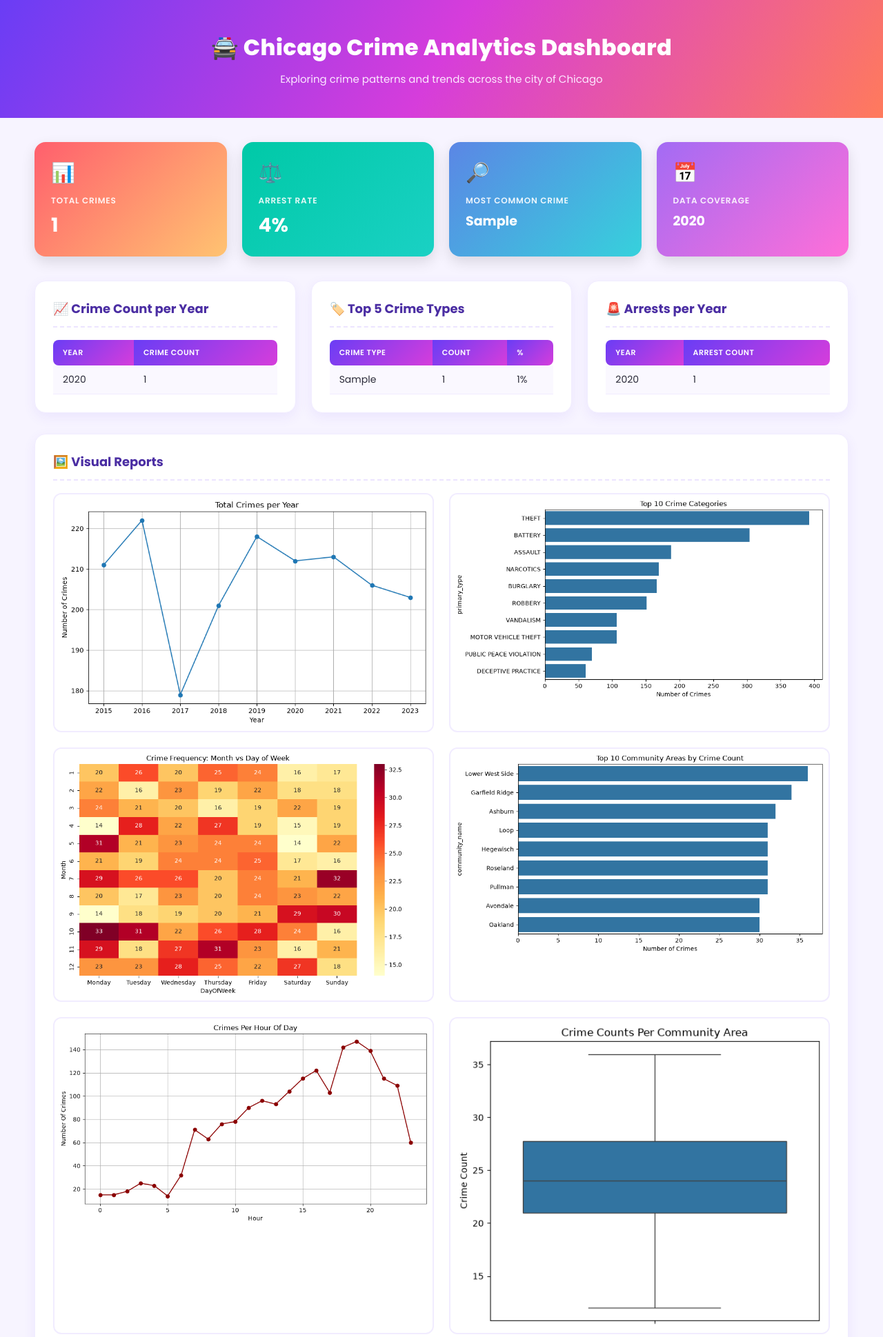
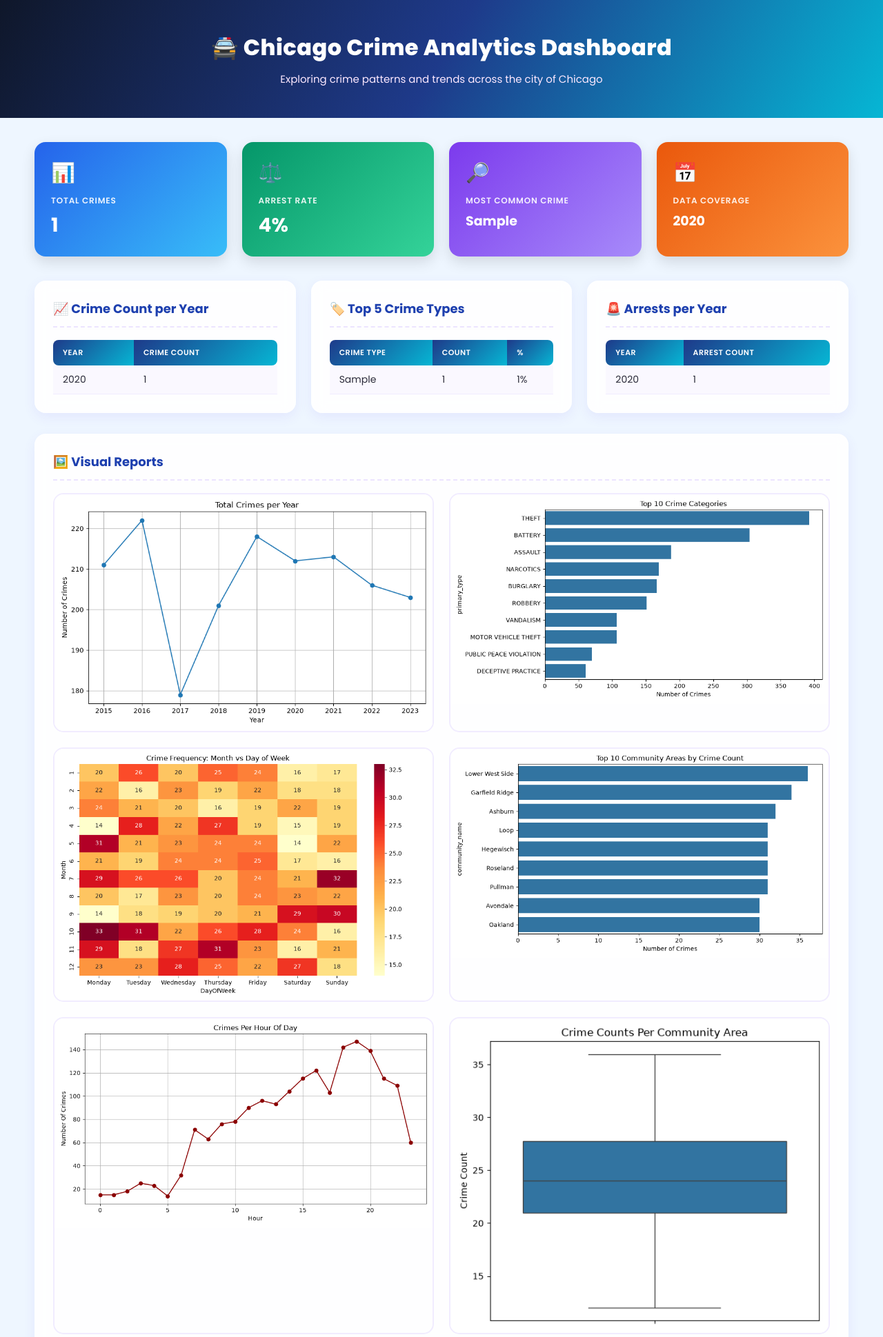
Before and after one commit to Hejalakshmi/Chicago-crime, a Django app: template dashboard/templates/dashboard/index.html in a window 1280 px wide. Shown: the top 1939 px of the page at 69% size. Run offline with Django 4.2, Linux system fonts and the light colour scheme; the template is opened without the code that fills it: most values are stand-ins (such as "Sample title", 1, 10 or a date in 2020).

Commit message:
Update index.html

```diff
--- a/dashboard/templates/dashboard/index.html
+++ b/dashboard/templates/dashboard/index.html
@@ -12,7 +12,7 @@
     }
     body {
         font-family: 'Poppins', Arial, sans-serif;
-        background: #f7f4ff;
+        background: #eef6ff;
         margin: 0;
         padding: 0;
         color: #2c2c3a;
@@ -20,7 +20,7 @@
 
     /* ---------- Header ---------- */
     header {
-        background: linear-gradient(120deg, #6a3df5 0%, #d63ddb 50%, #ff7a5c 100%);
+        background: linear-gradient(120deg, #0f172a 0%, #1e3a8a 50%, #06b6d4 100%);
         color: white;
         padding: 45px 50px;
         text-align: center;
@@ -62,10 +62,26 @@
         transform: translateY(-6px) scale(1.02);
         box-shadow: 0 14px 28px rgba(0,0,0,0.2);
     }
-    .card.crimes { background: linear-gradient(135deg, #ff5f6d, #ffc371); }
-    .card.arrest { background: linear-gradient(135deg, #00c9a7, #1ad1c4); }
-    .card.common { background: linear-gradient(135deg, #5b86e5, #36d1dc); }
-    .card.years  { background: linear-gradient(135deg, #a36bf4, #ff6fd8); }
+    .card.crimes {
+        background: linear-gradient(135deg, #2563eb, #38bdf8);
+    }
+
+
+    .chart-card:hover img {
+        transform: scale(1.05);
+    }
+
+    .card.arrest {
+        background: linear-gradient(135deg, #059669, #34d399);
+    }
+
+    .card.common {
+        background: linear-gradient(135deg, #7c3aed, #a78bfa);
+    }
+
+    .card.years {
+        background: linear-gradient(135deg, #ea580c, #fb923c);
+    }
 
     .card .icon {
         font-size: 28px;
@@ -88,18 +104,20 @@
 
     /* ---------- Sections ---------- */
     .section {
-        background: white;
-        border-radius: 16px;
-        padding: 26px;
-        margin-bottom: 30px;
-        box-shadow: 0 6px 18px rgba(106, 61, 245, 0.08);
-        border: 1px solid #f1ecff;
+    background: rgba(255,255,255,0.9);
+    backdrop-filter: blur(10px);
+    border-radius: 16px;
+    padding: 26px;
+    margin-bottom: 30px;
+    box-shadow: 0 6px 18px rgba(106, 61, 245, 0.08);
+    border: 1px solid rgba(255,255,255,0.4);
     }
+
     .section h2 {
         margin: 0 0 18px;
         font-size: 18px;
         font-weight: 700;
-        color: #4b2ea3;
+        color: #1e40af;
         padding-bottom: 12px;
         border-bottom: 2px dashed #ece4ff;
         display: flex;
@@ -113,18 +131,21 @@
         gap: 22px;
     }
     .chart-card {
-        border-radius: 12px;
+        border-radius: 15px;
         overflow: hidden;
         border: 2px solid #f1ecff;
         transition: box-shadow 0.2s ease, border-color 0.2s ease;
     }
     .chart-card:hover {
-        border-color: #d63ddb;
+        border-color: #06b6d4;
         box-shadow: 0 8px 22px rgba(214, 61, 219, 0.18);
     }
     .chart-card img {
         width: 100%;
         display: block;
+    }
+    .chart-card img {
+        transition: transform 0.4s ease;
     }
 
     /* ---------- Tables ---------- */
@@ -139,7 +160,7 @@
         font-size: 14px;
     }
     thead th {
-        background: linear-gradient(135deg, #6a3df5, #d63ddb);
+        background: linear-gradient(135deg, #1e3a8a, #06b6d4);
         color: white;
         font-weight: 600;
         text-transform: uppercase;
```
